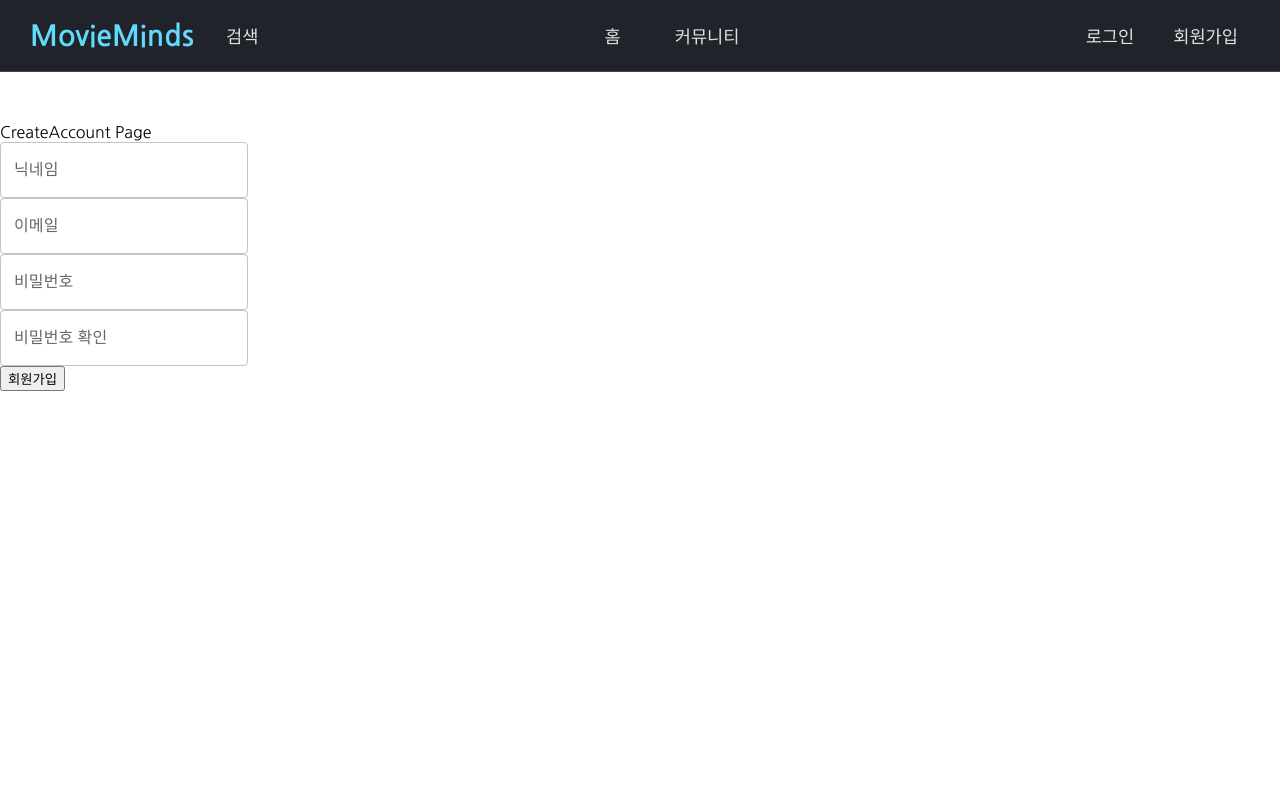
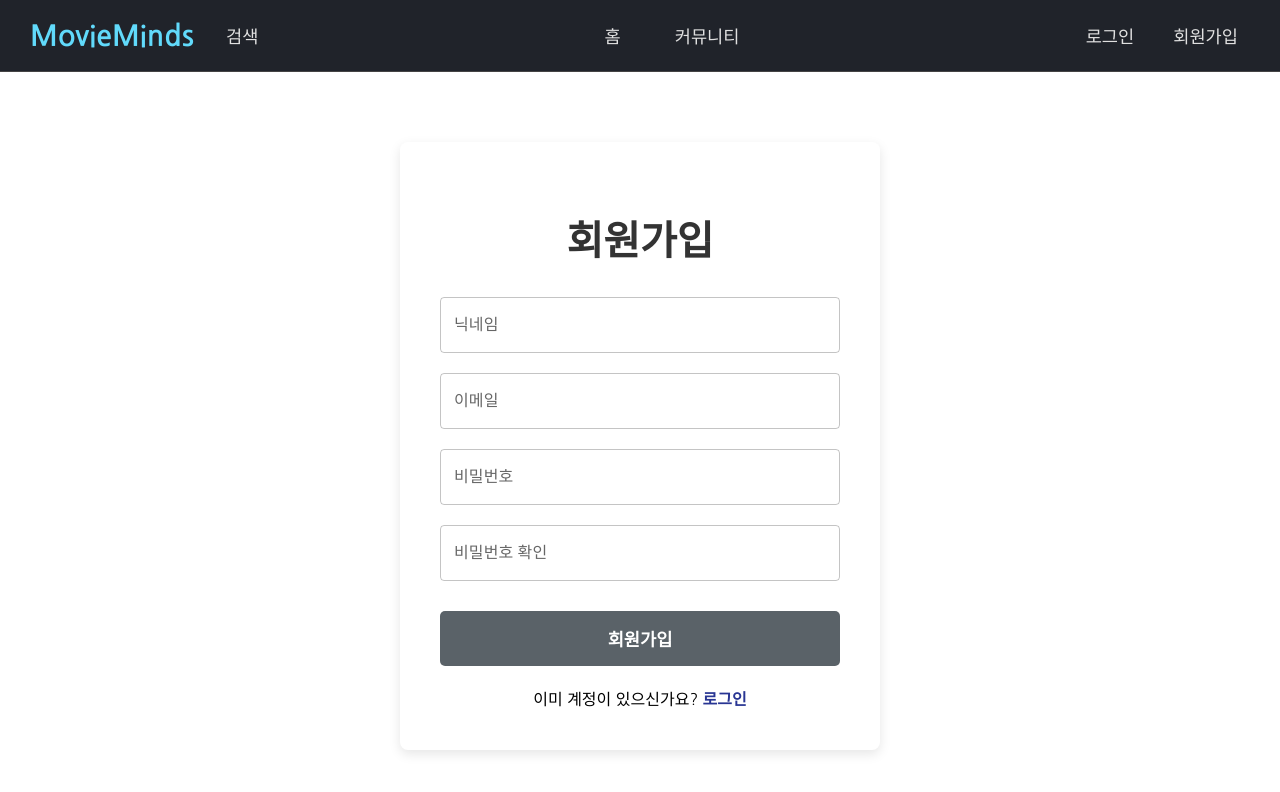
Before and after one commit to MovieMinds2/Client, a React (Vite) app: page /create-account in a window 1280 px wide. Shown: the top 792 px of the page. Built offline with nearby package versions, Linux system fonts and the light colour scheme; no server answers.

Commit message:
sarang/final - v1.1_회원가입 페이지 수정

```diff
--- /dev/null
+++ b/src/Page/SignUp/CreateAccount.css
@@ -0,0 +1,57 @@
+.signup-page-container {
+  padding: 20px;
+  background-color: #ffffff;
+  min-height: calc(100vh - 80px);
+}
+
+.signup-box {
+  margin: 0 auto;
+  width: 100%;
+  max-width: 400px;
+  padding: 40px;
+  background-color: white;
+  border-radius: 8px;
+  box-shadow: 0 4px 12px rgba(0, 0, 0, 0.1);
+  text-align: center;
+}
+
+.signup-box h1 {
+  font-size: 2.5rem;
+  margin-bottom: 30px;
+  color: #333;
+}
+
+.signup-form {
+  display: flex;
+  flex-direction: column;
+  gap: 20px;
+  text-align: left;
+}
+
+.signup-button {
+  width: 100%;
+  padding: 15px;
+  margin-top: 10px;
+  border: none;
+  border-radius: 5px;
+  background-color: #5a6268;
+  color: white;
+  font-size: 1.1rem;
+  font-weight: bold;
+  cursor: pointer;
+  transition: background-color 0.2s;
+}
+
+.signup-button:hover {
+  background-color: #1a237e;
+}
+
+.extra-links {
+  margin-top: 20px;
+}
+
+.extra-links a {
+  color: #283593;
+  font-weight: bold;
+  text-decoration: none;
+}
--- a/src/Page/SignUp/CreateAccount.tsx
+++ b/src/Page/SignUp/CreateAccount.tsx
@@ -1,15 +1,13 @@
-// import axios from "axios";
+import React, { useRef } from "react";
 import { auth, db } from "../../../firebase";
 import { createUserWithEmailAndPassword, updateProfile } from "firebase/auth";
-
-import { useForm } from "react-hook-form";
-import type { SubmitHandler } from "react-hook-form";
+import { useForm, type SubmitHandler } from "react-hook-form";
 import { REGEX } from "./regex";
-import { useRef } from "react";
-import { FormHelperText, TextField } from "@mui/material";
+import { TextField } from "@mui/material";
 import { collection, addDoc } from "firebase/firestore";
 import { api_login, checkNickName } from "../../Feature/API/User";
-import { useNavigate } from "react-router-dom";
+import { useNavigate, Link } from "react-router-dom";
+import "./CreateAccount.css";
 
 interface FormValue {
   nickname: string;
@@ -18,142 +16,130 @@ interface FormValue {
   password_confirm?: string;
 }
 
-const CreateAccount = () => {
+const CreateAccount: React.FC = () => {
   const navigate = useNavigate();
-
   const {
     register,
     handleSubmit,
     watch,
     formState: { errors },
-  } = useForm<FormValue>();
+  } = useForm<FormValue>({ mode: 'onBlur' });
 
-  // 비밀번호와 비밀번호 확인이 일치하는지 검증하기 위해 "password" input 의 value 를 추적함
   const passwordRef = useRef<string | null>(null);
   passwordRef.current = watch("password");
 
   const onSubmitHandler: SubmitHandler<FormValue> = async (data) => {
-    // 닉네임 중복 체크
-    const result = await checkNickName(data.nickname);
-    if (result) {
-      console.log("result:", result);
-      alert("닉네임 중복");
+    const isNicknameTaken = await checkNickName(data.nickname);
+    if (isNicknameTaken) {
+      alert("이미 사용 중인 닉네임입니다.");
       return;
     }
 
-    signUp(data);
-  };
+    try {
+      const userCredential = await createUserWithEmailAndPassword(
+        auth,
+        data.email,
+        data.password
+      );
+      const user = userCredential.user;
 
-  const signUp = async ({ email, nickname, password }: FormValue) => {
-    createUserWithEmailAndPassword(auth, email, password)
-      .then((userCredential) => {
-        // Signed up
-        const user = userCredential.user;
+      await updateProfile(user, {
+        displayName: data.nickname,
+        photoURL: "https://i.pravatar.cc",
+      });
 
-        updateProfile(user, {
-          displayName: nickname,
-          // fake 프로필로 대체
-          photoURL: "https://i.pravatar.cc",
-        }).then(async () => {
-          console.log(user.displayName);
-          try {
-            const docRef = await addDoc(collection(db, "users"), {
-              nickname: user.displayName,
-            });
-            if (docRef) {
-              const result = await api_login(user.uid);
-              if (result.status === 200) navigate("/");
-            }
-            console.log("Document written with ID: ", docRef.id);
-          } catch (e) {
-            console.error("Error adding document: ", e);
-          }
-        });
-      })
-      .catch((error) => {
-        const errorCode = error.code;
-        const errorMessage = error.message;
-        console.log(errorCode, ":", errorMessage);
-        if (errorCode === "auth/email-already-in-use") {
-          alert("현재 가입된 이메일입니다.");
-        }
-        // ..
+      await addDoc(collection(db, "users"), {
+        uid: user.uid,
+        nickname: data.nickname,
+        email: user.email,
       });
+
+      const result = await api_login(user.uid);
+      if (result.status === 200) {
+        alert("회원가입이 완료되었습니다.");
+        navigate("/");
+      }
+    } catch (error: any) {
+      if (error.code === "auth/email-already-in-use") {
+        alert("이미 가입된 이메일입니다.");
+      } else {
+        console.error("회원가입 중 에러 발생: ", error);
+        alert("회원가입에 실패했습니다.");
+      }
+    }
   };
 
   return (
-    <>
-      <div>CreateAccount Page</div>
-
-      <div>
-        <form onSubmit={handleSubmit(onSubmitHandler)}>
+    <div className="signup-page-container">
+      <div className="signup-box">
+        <h1>회원가입</h1>
+        <form onSubmit={handleSubmit(onSubmitHandler)} className="signup-form">
           <TextField
+            fullWidth
             label="닉네임"
             variant="outlined"
-            {...register("nickname", { required: true, maxLength: 20 })}
+            {...register("nickname", {
+              required: "닉네임은 필수 항목입니다.",
+              maxLength: { value: 20, message: "닉네임은 20자 이하여야 합니다." },
+            })}
+            error={!!errors.nickname}
+            helperText={errors.nickname?.message}
           />
 
-          {errors.nickname && errors.nickname.type === "required" && (
-            <FormHelperText error>{`닉네임을 입력해주세요`}</FormHelperText>
-          )}
-          <br />
+          <TextField
+            fullWidth
+            label="이메일"
+            variant="outlined"
+            {...register("email", {
+              required: "이메일은 필수 항목입니다.",
+              pattern: {
+                value: REGEX.email,
+                message: "이메일 형식에 맞춰 입력해주세요.",
+              },
+            })}
+            error={!!errors.email}
+            helperText={errors.email?.message}
+          />
 
           <TextField
-            label="이메일"
+            fullWidth
+            label="비밀번호"
             variant="outlined"
-            {...register("email", { required: true, pattern: REGEX.email })}
+            type="password"
+            {...register("password", {
+              required: "비밀번호는 필수 항목입니다.",
+              pattern: {
+                value: REGEX.password,
+                message: "(최소 6글자, 대/소문자, 숫자, 특수문자 각 1개 이상)",
+              },
+            })}
+            error={!!errors.password}
+            helperText={errors.password?.message}
           />
 
-          {errors.email &&
-            (errors.email.type === "required" ||
-              errors.email.type === "pattern") && (
-              <FormHelperText
-                error
-              >{`이메일 형식에 맞춰 입력해 주세요`}</FormHelperText>
-            )}
-
-          <br />
-
           <TextField
-            label="비밀번호"
-            variant="outlined"
-            {...register("password", {
-              required: true,
-              pattern: REGEX.password,
-            })}
-            type="password"
-          />
-
-          {errors.password &&
-            (errors.password.type === "required" ||
-              errors.password.type === "pattern") && (
-              <FormHelperText error>
-                {`(최소 6글자,대/소문자 및 숫자 최소 1개,특수문자 최소 1개)`}
-              </FormHelperText>
-            )}
-
-          <br />
-
-          <TextField
+            fullWidth
             label="비밀번호 확인"
             variant="outlined"
             type="password"
             {...register("password_confirm", {
-              required: true,
-              validate: (value) => value === passwordRef.current,
+              required: "비밀번호 확인은 필수 항목입니다.",
+              validate: (value) =>
+                value === passwordRef.current || "비밀번호가 일치하지 않습니다.",
             })}
+            error={!!errors.password_confirm}
+            helperText={errors.password_confirm?.message}
           />
 
-          {errors.password_confirm &&
-            errors.password_confirm.type === "validate" && (
-              <FormHelperText>비밀번호가 같지 않습니다.</FormHelperText>
-            )}
-          <br />
-
-          <button type="submit">회원가입</button>
+          <button type="submit" className="signup-button">
+            회원가입
+          </button>
         </form>
+        <div className="extra-links">
+          이미 계정이 있으신가요? <Link to="/login">로그인</Link>
+        </div>
       </div>
-    </>
+    </div>
   );
 };
 
```
